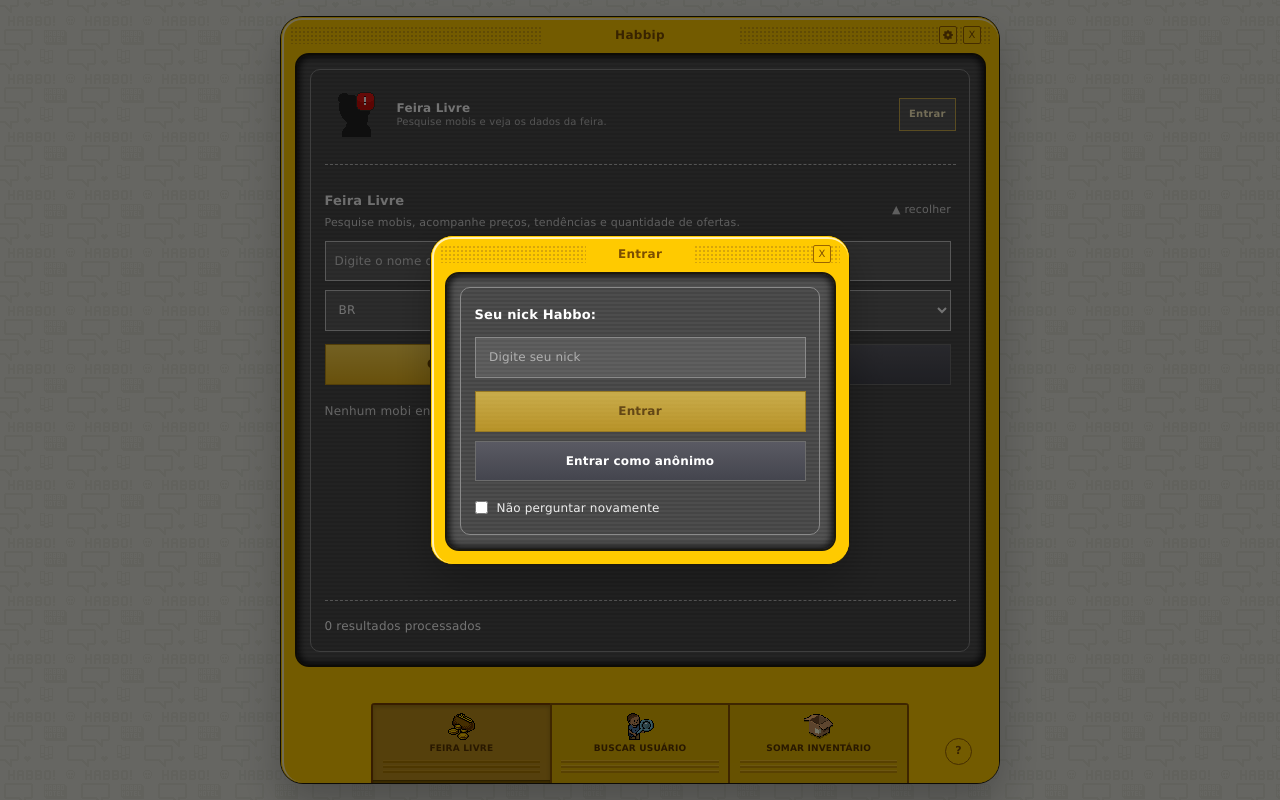
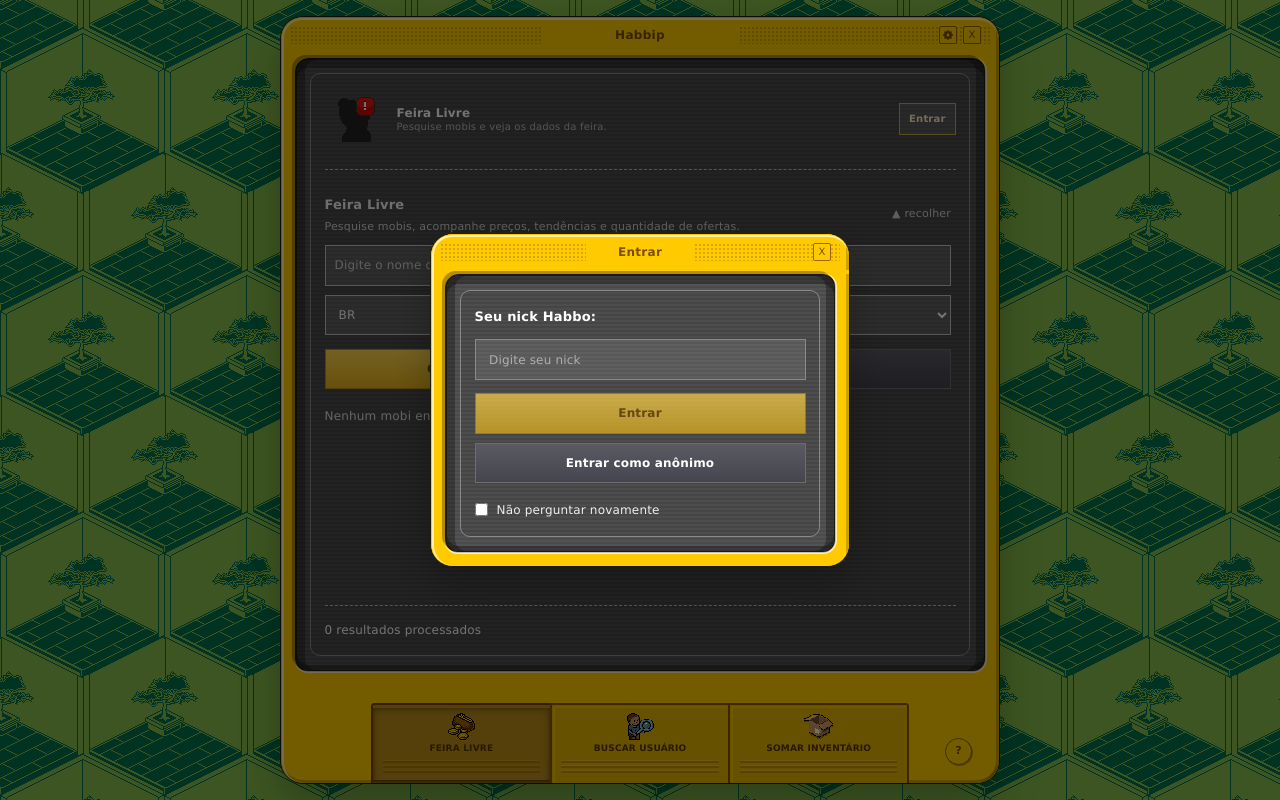
Before and after one commit to pablosilas/habbip, a React (Vite) app: page / in a window 1280 px wide. Built offline with nearby package versions, Linux system fonts and the light colour scheme.

Commit message:
aplicando sombras e melhorando design

```diff
--- a/src/components/layout/ConsoleTab.jsx
+++ b/src/components/layout/ConsoleTab.jsx
@@ -4,6 +4,7 @@
       onClick={onClick}
       type="button"
       className={`
+        effect-button
         relative
         flex-1
         h-full
@@ -16,13 +17,13 @@
         pb-[10px]
         border-l-[2px] border-t-[2px]
         last:border-r-[2px]
-        ${active ? "border-[#7B4001]" : "border-[#8B5500]"}
+        ${active ? "border-[#7B4001] effect-button--active" : "border-[#8B5500]"}
         cursor-pointer
         transition-all
         duration-150
         overflow-hidden
-       ${active
-          ? "bg-[#BD8F1C] shadow-[inset_0_2px_4px_rgba(0,0,0,0.2)]"
+        ${active
+          ? "bg-[#BD8F1C] shadow-[inset_0_4px_8px_rgba(0,0,0,0.35),inset_0_2px_3px_rgba(0,0,0,0.25)]"
           : "bg-[#E2B402]"
         }
       `}
--- a/src/components/ui/Button.jsx
+++ b/src/components/ui/Button.jsx
@@ -33,12 +33,12 @@
   className = "",
   children,
 }) {
-  const base = "w-full h-9 font-bold text-[12px] cursor-pointer disabled:opacity-70"
+  const base = "w-full h-9 font-bold text-[12px] cursor-pointer disabled:opacity-70 transition duration-150"
 
   const variants = {
-    primary: "border border-[#b98d14] bg-[linear-gradient(180deg,#ffd64d_0%,#e6b21b_100%)] text-[#6f4700]",
-    secondary: "border border-[#6d6d6d] bg-[linear-gradient(180deg,#5a5a63_0%,#44454e_100%)] text-white",
-    danger: "border border-[#8b1a1a] bg-[linear-gradient(180deg,#d94444_0%,#b02020_100%)] text-white",
+    primary: "border border-[#b98d14] bg-[linear-gradient(180deg,#ffd64d_0%,#e6b21b_100%)] text-[#6f4700] hover:brightness-110",
+    secondary: "border border-[#6d6d6d] bg-[linear-gradient(180deg,#5a5a63_0%,#44454e_100%)] text-white hover:brightness-105",
+    danger: "border border-[#8b1a1a] bg-[linear-gradient(180deg,#d94444_0%,#b02020_100%)] text-white hover:brightness-110",
   }
 
   return (
--- a/src/components/ui/ConsoleCard.jsx
+++ b/src/components/ui/ConsoleCard.jsx
@@ -34,18 +34,18 @@
   children,
 }) {
   // O slot direito do header: prioriza `headerRight`, depois botão X, depois nada
-  const rightSlot = headerRight ?? (
-    onClose ? (
+  const rightSlot =
+    headerRight ??
+    (onClose ? (
       <button
         type="button"
         onClick={onClose}
-        className="w-4 h-4 rounded-[2px] border border-[#9a6500] bg-[#ffca00] text-[#7c4e00] text-[10px] flex items-center justify-center cursor-pointer"
+        className="w-4 h-4 rounded-[2px] border border-[#9a6500] bg-[#ffca00] text-[#7c4e00] text-[10px] flex items-center justify-center cursor-pointer hover:brightness-110 transition-all"
         aria-label="Fechar"
       >
         X
       </button>
-    ) : null
-  )
+    ) : null);
 
   return (
     <div
@@ -53,7 +53,10 @@
       style={style}
     >
       {/* ── Header ─────────────────────────────────────────────── */}
-      <div className="h-8 shrink-0 bg-[#ffca00] relative flex items-center justify-center px-3 overflow-hidden">
+      <div
+        className="h-8 shrink-0 bg-[#ffca00] relative flex items-center justify-center px-3 overflow-hidden"
+        style={{ boxShadow: "inset -3px 0 0 rgba(0,0,0,0.2)" }}
+      >
         {/* Pontinhos esquerda */}
         <div className="absolute left-2 top-1/2 -translate-y-1/2 w-[35%] h-[18px] bg-[radial-gradient(#C7970F_1px,transparent_1px)] bg-[size:4px_4px] opacity-70" />
         {/* Pontinhos direita */}
@@ -68,9 +71,7 @@
 
         {/* Slot direito */}
         {rightSlot && (
-          <div className="absolute right-4 flex gap-1 z-10">
-            {rightSlot}
-          </div>
+          <div className="absolute right-4 flex gap-1 z-10">{rightSlot}</div>
         )}
       </div>
 
@@ -81,13 +82,15 @@
                                h-full min-h-0 overflow-hidden no bezel,
                                h-full min-h-0 no inner.
       */}
-      <div className={`px-3 pb-3 bg-[#ffca00] ${expand ? "flex-1 min-h-0 overflow-hidden" : ""} ${bodyClassName}`}>
+      <div
+        className={`px-3 pb-3 bg-[#ffca00] ${expand ? "flex-1 min-h-0 overflow-hidden" : ""} ${bodyClassName}`}
+        style={{ boxShadow: "inset -3px 0 0 rgba(0,0,0,0.2)" }}
+      >
         {/* Bezel escuro estilo CRT */}
         <div
-          className={`rounded-[14px] border-[2px] border-[#1D190D] bg-[repeating-linear-gradient(180deg,#535353_0px,#535353_2px,#4b4b4b_2px,#4b4b4b_4px)] p-3 ${expand ? "h-full min-h-0 overflow-hidden" : ""}`}
+          className={`effect-console mt-1 rounded-[14px] border-[2px] border-[#1D190D] bg-[repeating-linear-gradient(180deg,#535353_0px,#535353_2px,#4b4b4b_2px,#4b4b4b_4px)] p-3 ${expand ? "h-full min-h-0 overflow-hidden" : ""}`}
           style={{
-            boxShadow:
-              "inset 0 4px 6px rgba(0,0,0,0.4), inset 0 -4px 6px rgba(0,0,0,0.4), inset 4px 0 6px rgba(0,0,0,0.4), inset -4px 0 6px rgba(0,0,0,0.4)",
+            boxShadow: `-3px -3px 0 rgba(0,0,0,0.3), inset 0 8px 0 rgba(0,0,0,0.3), inset 0 -5px 0 rgba(0,0,0,0.3), inset 8px 0 0 rgba(0,0,0,0.3), inset -8px 0 0 rgba(0,0,0,0.3)`,
           }}
         >
           {/* Área interna semitransparente */}
@@ -105,10 +108,15 @@
         expand=true. Deve ser filho direto do flex-col do card (className do wrapper).
       */}
       {footer && (
-        <div className="shrink-0 bg-[#ffca00]">
+        <div
+          className="shrink-0 bg-[#ffca00] rounded-b-[23px]"
+          style={{
+            boxShadow: `inset -3px 0 0 rgba(0,0,0,0.2), inset 0 -3px 0 rgba(0,0,0,0.2)`,
+          }}
+        >
           {footer}
         </div>
       )}
     </div>
-  )
+  );
 }
--- a/src/index.css
+++ b/src/index.css
@@ -115,16 +115,59 @@
 p {
   margin: 0;
 }
+
+.effect-button {
+  position: relative;
+}
+
+.effect-button::before {
+  content: "";
+  position: absolute;
+  inset: 1px;
+  /* border-radius: 20px; */
+  border-top: 2px solid #fbc900;
+  border-left: 2px solid #fbc900;
+  border-right: none;
+  border-bottom: none;
+  pointer-events: none;
+  opacity: 80%;
+  z-index: 10;
+}
+
+.effect-button--active::before {
+  inset: 0px;
+  border-top: 3px solid #d09d0b;
+  border-left: none;
+}
+
+.effect-console {
+  position: relative;
+   overflow: visible;
+}
+.effect-console::after {
+  content: "";
+  position: absolute;
+  inset:-3px;
+  border-radius: 14px;
+  border-top: none;
+  border-left: none;
+  border-right: 2px solid rgba(255, 255, 255, 0.9);
+  border-bottom: 2px solid rgba(255, 255, 255, 0.9);
+  pointer-events: none;
+  opacity: 80%;
+  z-index: 10;
+}
+
 .console-card {
   position: relative;
 }
 .console-card::before {
-  content: '';
+  content: "";
   position: absolute;
   inset: 1px;
   border-radius: 20px;
-  border-top: 2px solid rgba(255,255,255,0.9);
-  border-left: 2px solid rgba(255,255,255,0.9);
+  border-top: 2px solid rgba(255, 255, 255, 0.9);
+  border-left: 2px solid rgba(255, 255, 255, 0.9);
   border-right: none;
   border-bottom: none;
   pointer-events: none;
--- a/src/views/HabbipApp.jsx
+++ b/src/views/HabbipApp.jsx
@@ -27,7 +27,7 @@
 import { useInventory } from "../hooks/useInventory"
 import { useCreditConverter } from "../hooks/useCreditConverter"
 
-const BG_OPTIONS = [bgPattern, bg2, bg3]
+const BG_OPTIONS = [bg3, bg2, bgPattern]
 
 function resolveBgKey(loggedUserName) {
   if (!loggedUserName?.trim()) return "habbodesk:anonymous:bg"
@@ -262,7 +262,7 @@
                 />
                 <span
                   onClick={closeJoke.handleCloseClick}
-                  className="w-4 h-4 rounded-[2px] border border-[#9a6500] bg-[#ffca00] text-[#7c4e00] text-[10px] flex items-center justify-center cursor-pointer"
+                  className="w-4 h-4 rounded-[2px] border border-[#9a6500] bg-[#ffca00] text-[#7c4e00] text-[10px] flex items-center justify-center cursor-pointer hover:brightness-110 transition-all"
                 >
                   X
                 </span>
@@ -311,7 +311,8 @@
                 <button
                   type="button"
                   onClick={() => setInfoModalOpen(true)}
-                  className="absolute bottom-4 right-6 w-6 h-6 rounded-full border border-[#9a6500] bg-[#ffca00] text-[#7c4e00] text-[11px] font-bold flex items-center justify-center cursor-pointer hover:brightness-110 z-10"
+                  className="absolute bottom-4 right-6 w-6 h-6 rounded-full border border-[#9a6500] bg-[#ffca00] text-[#7c4e00] text-[11px] font-bold flex items-center justify-center cursor-pointer hover:brightness-105 transform transition duration-150 hover:scale-105 z-10"
+                  style={{ boxShadow: "1px 1px 0 rgba(0,0,0,0.3)" }}
                 >
                   ?
                 </button>
```
